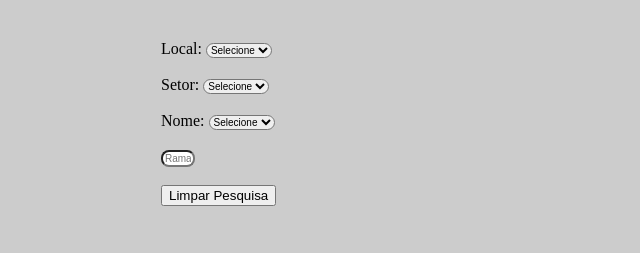
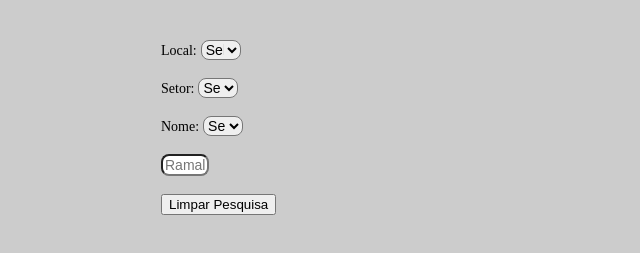
Before and after one commit to Lumoquenco/ramais, a plain HTML site: page index.html in a window 1280 px wide. Shown: the part 61-314 px from the top of the page, without its empty margins (0-640 px from the left). Drawn offline with Linux system fonts and the light colour scheme; no server answers.

Commit message:
Update ramais.css

```diff
--- a/ramais.css
+++ b/ramais.css
@@ -13,12 +13,17 @@ body{
     object-position: center;
 }
 .form-container input {
-	font-size: 10px;
-	width: 26px;
+	font-size: 14px;
+	width: 40px;
     border-radius: 8px;
 }
 .form-container select {
-	font-size: 10px;
+	font-size: 14px;
     border-radius: 8px;
-
+    width: 40px;
 }
+.form-container label {
+	font-size: 14px;
+    border-radius: 8px;
+    width: 40px;
+}
```
